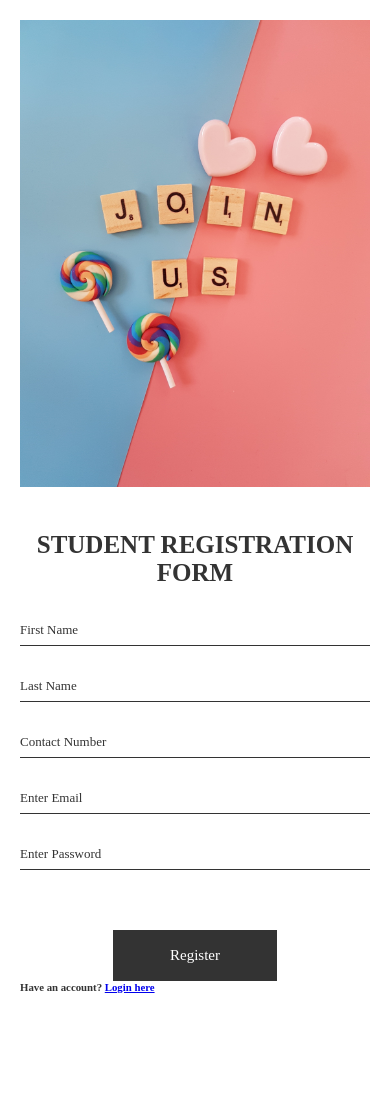
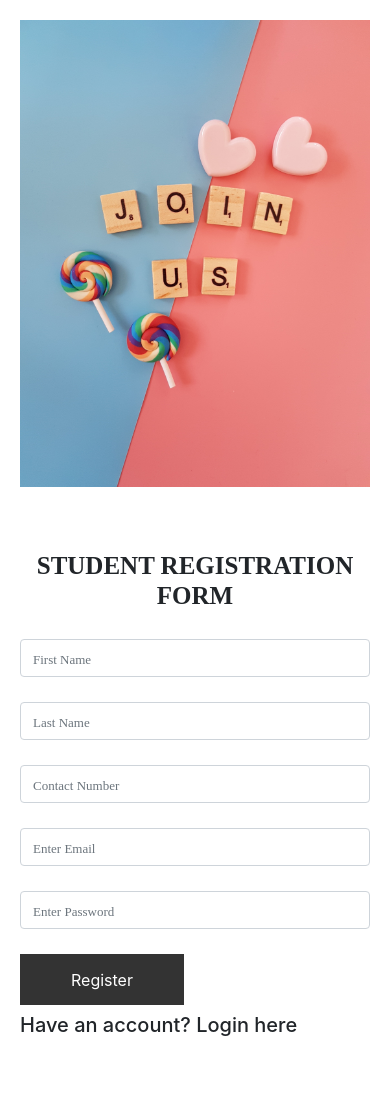
Before and after one commit to ronieldegozo/Capstone-Project, a PHP site: page /register.php in a window 390 px wide. Before the commit the page ends 993 px from the top, so only its background shows below. Run offline with PHP 8.4, Linux system fonts and the light colour scheme; style sheets or scripts are compiled from the project's sources.

Commit message:
adding responsive for register student

```diff
--- a/register.php
+++ b/register.php
@@ -1,4 +1,3 @@
-
 <!DOCTYPE html>
 <html lang="en">
 <head>
@@ -8,17 +7,14 @@
     <title>Register</title>
     <link href="./public/assets/img/neu.png" rel="icon">
     <link rel="stylesheet" href="./public/register/style.css">
-    <link rel="stylesheet" href="./public/register/style.scss">
-
+    <link rel="stylesheet" href="https://stackpath.bootstrapcdn.com/bootstrap/4.3.1/css/bootstrap.min.css" integrity="sha384-ggOyR0iXCbMQv3Xipma34MD+dH/1fQ784/j6cY/iJTQUOhcWr7x9JvoRxT2MZw1T" crossorigin="anonymous">
 </head>
 <body>
-
 <div class="wrapper">
     <div class="inner ">
         <div class="image-holder">
             <img src="./public/register/images/register.jpg" alt="">
         </div>
-
         <form action="#" method="POST" class="mt-4">
             <h3><strong>Student Registration Form</strong></h3>
             <div class="form-wrapper">
@@ -60,20 +56,16 @@
                 class="form-control"
                 placeholder="Enter Password"/>
             </div>
-
             <button type="submit">Register</button>
-
-            <div class="footer mt-3">
-              <h5>Have an account? <a href="index.php" class="text-reset">Login here</a></h5>
+            <div class="footer">
+              <h5 class="mt-2">Have an account? <a href="index.php" style="text-decoration: none;" class="text-reset">Login here</a></h5>
             </div>
         </form>
 
     </div>
 </div>
-
-
 </body>
-
-
-
+<script src="https://code.jquery.com/jquery-3.3.1.slim.min.js" integrity="sha384-q8i/X+965DzO0rT7abK41JStQIAqVgRVzpbzo5smXKp4YfRvH+8abtTE1Pi6jizo" crossorigin="anonymous"></script>
+<script src="https://cdnjs.cloudflare.com/ajax/libs/popper.js/1.14.7/umd/popper.min.js" integrity="sha384-UO2eT0CpHqdSJQ6hJty5KVphtPhzWj9WO1clHTMGa3JDZwrnQq4sF86dIHNDz0W1" crossorigin="anonymous"></script>
+<script src="https://stackpath.bootstrapcdn.com/bootstrap/4.3.1/js/bootstrap.min.js" integrity="sha384-JjSmVgyd0p3pXB1rRibZUAYoIIy6OrQ6VrjIEaFf/nJGzIxFDsf4x0xIM+B07jRM" crossorigin="anonymous"></script>
 </html>
```
